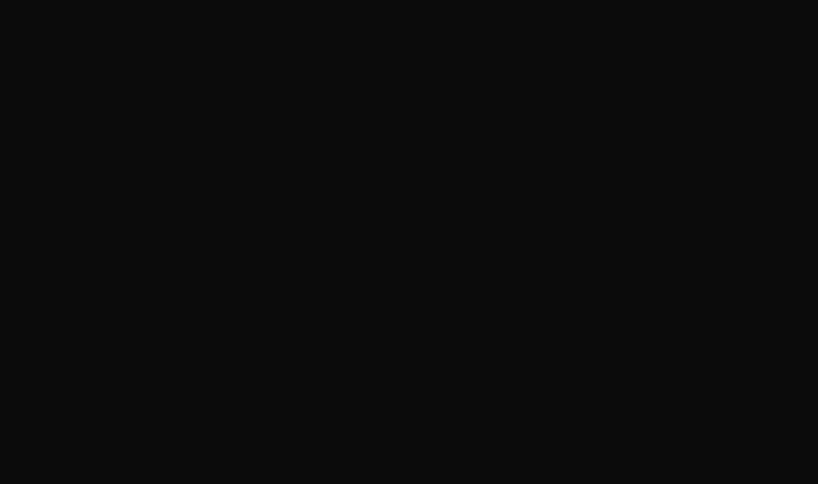
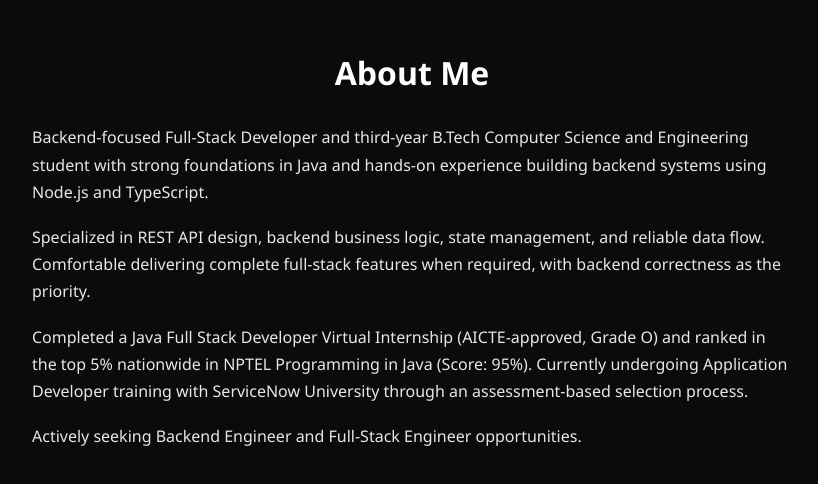
Before and after one commit to Ritika331/ritika_portfolio, a React (Vite) app: page / in a window 1280 px wide. Shown: the part 834-1318 px from the top of the page, without its empty margins (228-1046 px from the left). Before the commit the page ends 800 px from the top, so only its background shows below. Built offline with nearby package versions, Linux system fonts and the light colour scheme.

Commit message:
Add About section

```diff
--- a/src/App.jsx
+++ b/src/App.jsx
@@ -8,6 +8,32 @@
           Node.js · TypeScript · Java · Spring Boot · REST APIs
         </p>
       </section>
+            <section className="about">
+        <h3>About Me</h3>
+        <p>
+          Backend-focused Full-Stack Developer and third-year B.Tech Computer
+          Science and Engineering student with strong foundations in Java and
+          hands-on experience building backend systems using Node.js and
+          TypeScript.
+        </p>
+        <p>
+          Specialized in REST API design, backend business logic, state
+          management, and reliable data flow. Comfortable delivering complete
+          full-stack features when required, with backend correctness as the
+          priority.
+        </p>
+        <p>
+          Completed a Java Full Stack Developer Virtual Internship
+          (AICTE-approved, Grade O) and ranked in the top 5% nationwide in NPTEL
+          Programming in Java (Score: 95%). Currently undergoing Application
+          Developer training with ServiceNow University through an
+          assessment-based selection process.
+        </p>
+        <p>
+          Actively seeking Backend Engineer and Full-Stack Engineer
+          opportunities.
+        </p>
+      </section>
     </div>
   );
 }
--- a/src/index.css
+++ b/src/index.css
@@ -39,3 +39,20 @@
   font-size: 1rem;
   opacity: 0.8;
 }
+.about {
+  max-width: 800px;
+  margin: 0 auto;
+  padding: 80px 20px;
+  line-height: 1.7;
+}
+
+.about h3 {
+  font-size: 2rem;
+  margin-bottom: 24px;
+  text-align: center;
+}
+
+.about p {
+  margin-bottom: 18px;
+  opacity: 0.9;
+}
```
